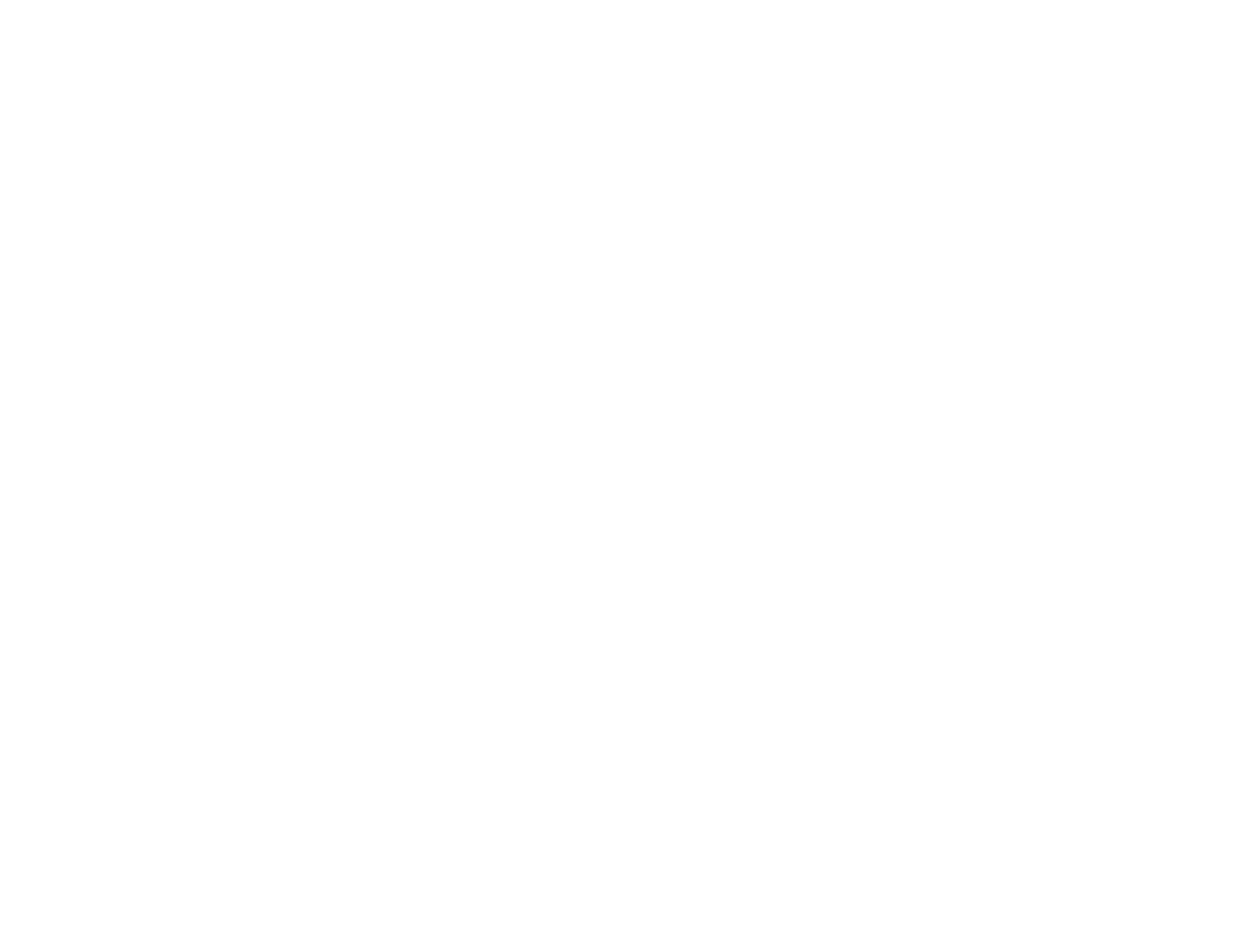
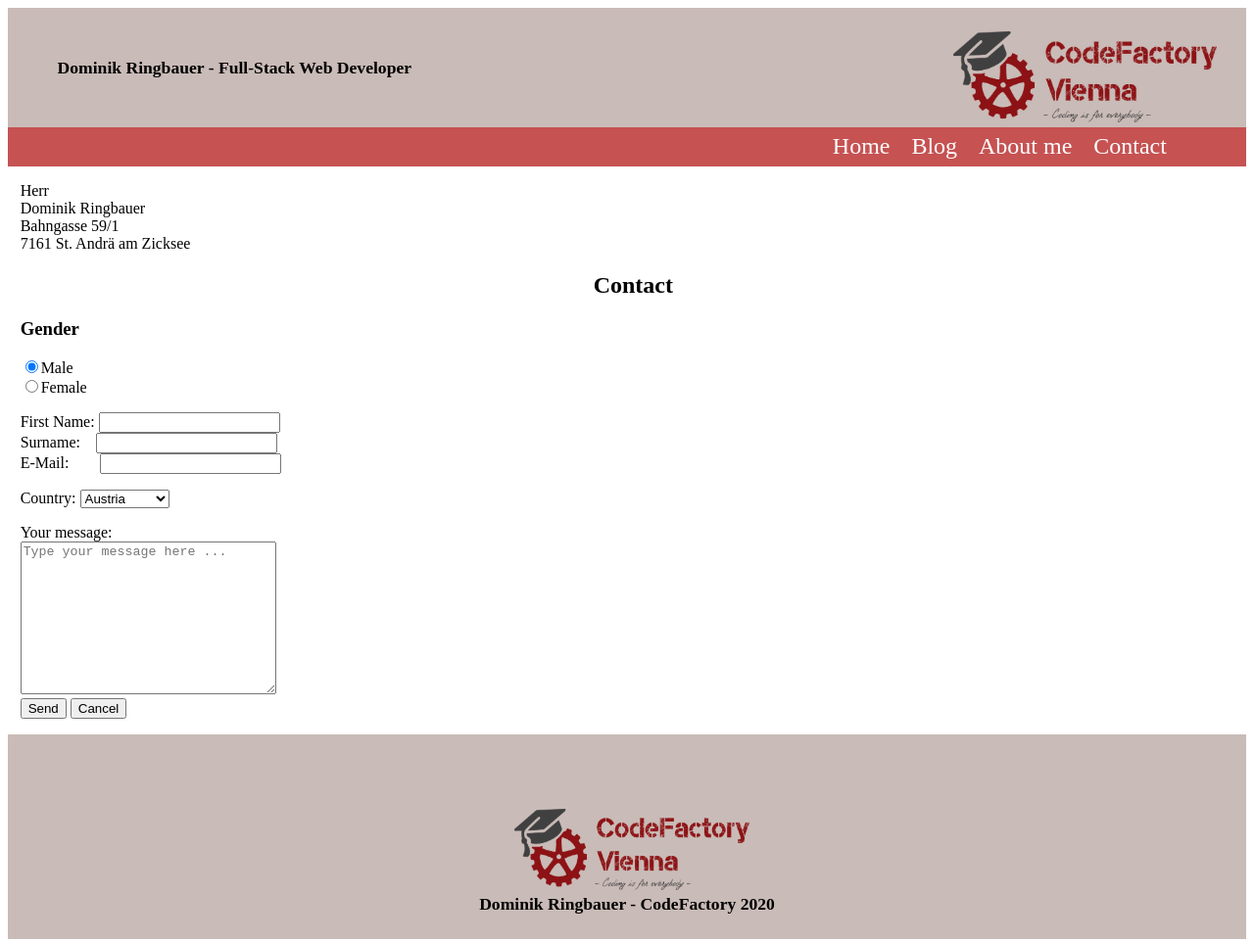
Before and after one commit to DominikRingbauer/CF-CR01-DominikRingbauer, a plain HTML site: page contact.html in a window 1280 px wide. Shown: the whole page at 98% size. Before the commit the page ends 800 px from the top, so only its background shows below. Drawn offline with Linux system fonts and the light colour scheme.

Commit message:
finished with work

```diff
--- a/about.html
+++ b/about.html
@@ -0,0 +1,37 @@
+<!DOCTYPE html>
+<html lang="en">
+
+	<head>
+		<meta charset="UTF-8">
+		<title>1st CodeReview</title>
+		<link rel="stylesheet" href="style.css">
+	</head>
+
+	<body>
+		<header>
+			<p class="headfoot">Dominik Ringbauer - Full-Stack Web Developer</p>
+			<img class="logo-top" src="img/logo.png" alt="Logo">
+		</header>
+
+		<nav>
+			<ul>
+				<li><a class="navi" href="index.html">Home</a></li>
+				<li><a class="navi" href="blog.html">Blog</a></li>
+				<li>About me</li>
+				<li><a class="navi" href="contact.html">Contact</a></li>
+			</ul>
+		</nav>
+
+		<section id="cc">
+
+			<h2>This is me</h2>
+			<p class="me">My name is Dominik Ringbauer. I'm a prospective Full-Stack Web Developer. Currently I'm a participate of a course at CodeFactory Vienna.</p>
+
+		</section>
+
+		<footer>
+			<img class="logo-bottom" src="img/logo.png" alt="Logo">
+			<p class="headfoot">Dominik Ringbauer - CodeFactory 2020</p>
+		</footer>
+	</body>
+</html>
--- a/contact.html
+++ b/contact.html
@@ -0,0 +1,70 @@
+<!DOCTYPE html>
+<html lang="en">
+
+	<head>
+		<meta charset="UTF-8">
+		<title>1st CodeReview</title>
+		<link rel="stylesheet" href="style.css">
+	</head>
+
+	<body>
+		<header>
+			<p class="headfoot">Dominik Ringbauer - Full-Stack Web Developer</p>
+			<img class="logo-top" src="img/logo.png" alt="Logo">
+		</header>
+
+		<nav>
+			<ul>
+				<li><a class="navi" href="index.html">Home</a></li>
+				<li><a class="navi" href="blog.html">Blog</a></li>
+				<li><a class ="navi" href="about.html">About me</a></li>
+				<li>Contact</li>
+			</ul>
+		</nav>
+
+		<section id="cc">
+			<p>Herr<br>
+				Dominik Ringbauer<br>
+				Bahngasse 59/1<br>
+			7161 St. Andrä am Zicksee</p>
+
+				<h2>Contact</h2>
+
+				<form class="form">
+					<h3>Gender</h3>
+					<p>
+						<input type="radio" name="gender" value="male" checked>Male<br>
+						<input type="radio" name="gender" value="female">Female<br>
+					</p>
+					<p>
+						First Name:
+						<input type="text" name="fname"><br>
+						Surname:&nbsp;&nbsp;&nbsp;
+						<input type="text" name="sname"><br>
+						E-Mail:&nbsp;&nbsp;&nbsp;&nbsp;&nbsp;&nbsp;&nbsp;
+						<input type="text" name="email">
+					</p>
+					<p>
+						Country:
+						<select>
+							<option value="aut">Austria</option>
+							<option value="ger">Germany</option>
+							<option value="swi">Switzerland</option>
+						</select>
+					</p>
+					<p>
+						Your message:<br>
+						<textarea name="message" rows="10" cols="30" maxlenght="2000" placeholder="Type your message here ..."></textarea><br>
+						<input type="submit" value="Send">
+						<input type="reset" value="Cancel">
+					</p>
+				</form>
+
+			</section>
+
+		<footer>
+			<img class="logo-bottom" src="img/logo.png" alt="Logo">
+			<p class="headfoot">Dominik Ringbauer - CodeFactory 2020</p>
+		</footer>
+	</body>
+</html>
--- a/style.css
+++ b/style.css
@@ -63,7 +63,7 @@ li {
 	padding-right: 1.5%;
 }
 
-a {
+.navi {
 	text-decoration: none;
 	color: white;
 }
@@ -114,3 +114,24 @@ figcaption {
 	width: 98%;
 	height: 98%;
 }
+
+#cc {
+	padding-left: 1%;
+}
+
+h2 {
+	text-align: center;
+}
+
+a {
+	text-decoration: none;
+	color: black;
+}
+
+a:hover {
+	background-color: rgb(201,187,183);
+}
+
+p.me {
+	text-align: center;
+}
```
Also changed, not shown: blog.html (+41 -0 lines), index.html (+3 -3 lines).
